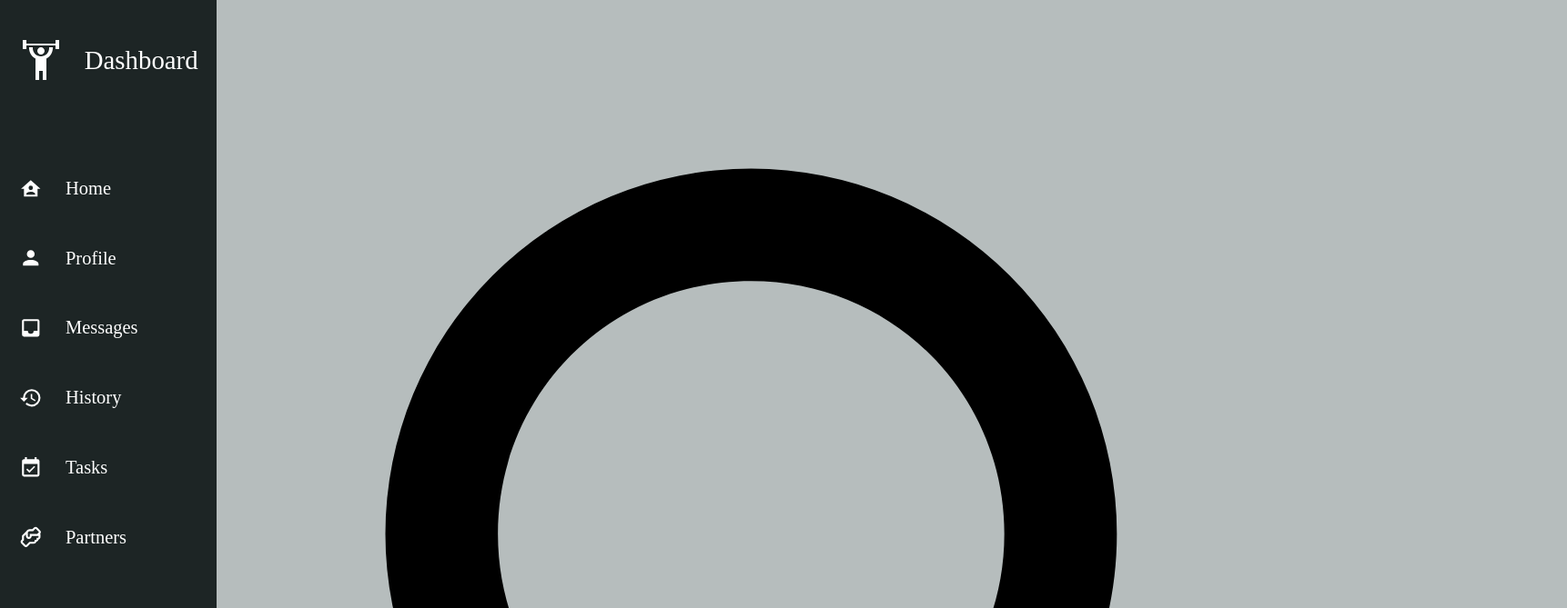
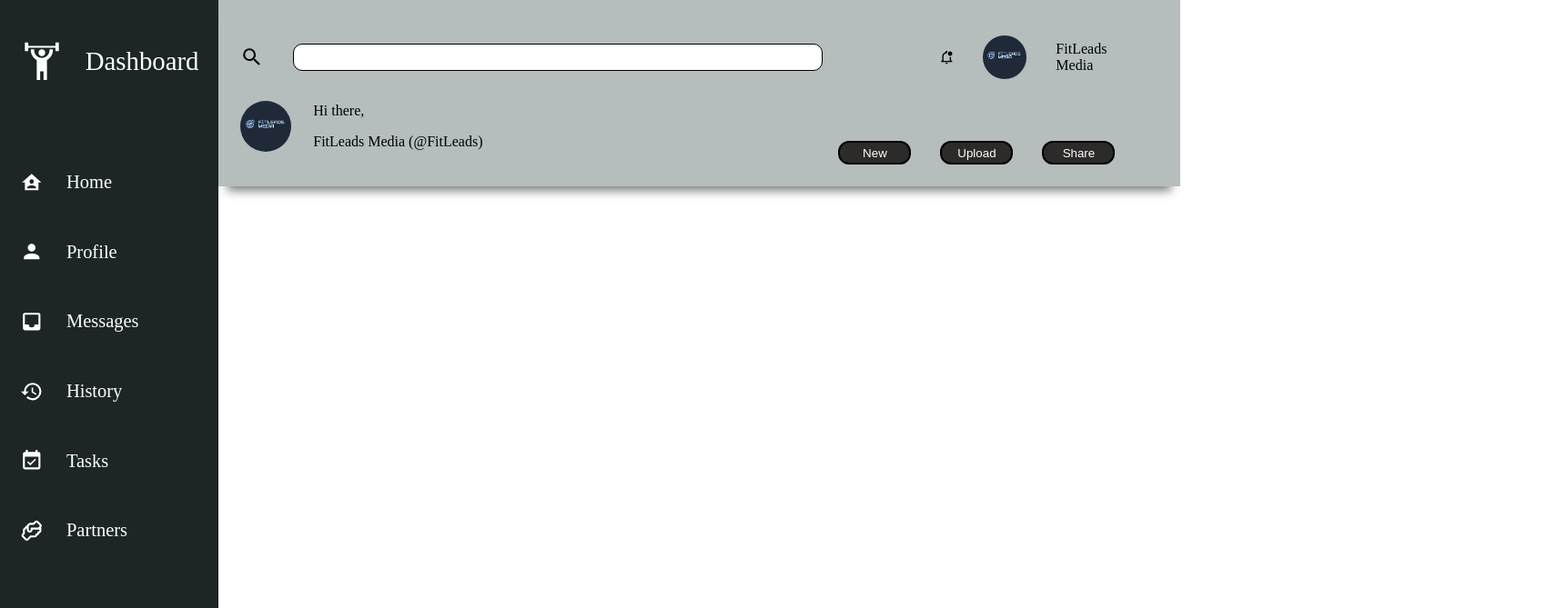
Before and after one commit to ramicoder/Admin-dashboard, a plain HTML site: page index.html in a window 1280 px wide. Shown: the top 669 px of the page at 91% size, 1722 px wide, since content can reach past the window. Drawn offline with Linux system fonts and the light colour scheme; a web font is replaced by a local one.

Commit message:
developed the navigation bar: Designed the input text field, the buttons, and the rest if tge content

```diff
--- a/index.html
+++ b/index.html
@@ -70,7 +70,7 @@
                 </div>
             </div>
             <div class="nav-bottom">
-                <div class="nav-botom-left">
+                <div class="nav-bottom-left">
                     <img src="FitLeads.png">
                     <div class="Greeting">
                         <p>Hi there,</p>
--- a/style.css
+++ b/style.css
@@ -5,9 +5,15 @@
     margin: 0;
 }
 
+svg {
+    width: clamp(1.3rem, 2vw, 1.8rem);
+    height: clamp(1.3rem, 2vw, 1.8rem);
+    flex-shrink: 1;
+}
+
 .container {
 display: grid;
-grid-template-columns: 1fr 4fr;
+grid-template-columns: 1fr 5fr;
 grid-template-rows: 1fr 4fr;
 height: 100vh;
 }
@@ -18,23 +24,21 @@
     color: white;
     display: flex;
     flex-direction: column;
-    gap: clamp(1rem, 10vw, 4rem);
-    padding: clamp(0.8rem, 1.7vw, 1.3rem);
+    gap: clamp(1rem, 8vw, 3.5rem);
+    padding: clamp(0.8rem, 1.7vw, 2rem);
     fill: white;
-    align-items: start;
+    padding-bottom: 10px;
 }
 
 .header {
     display: flex;
-    font-size: 1em;
     gap: clamp(1rem, 2vw, 1.5rem);
     font-size: clamp(1rem, 3vw, 1.8rem);
-
 }
 
 .header svg {
     width: clamp(1.8rem, 5vw, 3rem);
-    height: clamp(1.8rem, 5vw, 3rem);
+    height: clamp(1.7rem, 4vw, 2.8rem);
     align-self: center;
 }
 
@@ -62,10 +66,82 @@
     background-color: rgb(182, 189, 189);
     display: flex;
     flex-direction: column;
+    box-shadow: 0 15px 10px -10px rgba(0, 0, 0, 0.5);
+    padding: clamp(1rem, 2vw, 1.5rem);
 }
 
+.nav-top {
+    display: flex;
+    justify-content: space-between;
+    gap: clamp(5rem, 10vw, 10rem);
+    margin-top: 5px;
+}
+
+.nav-top-left {
+    display: flex;
+    gap: clamp(1rem, 5vw, 2rem);
+    align-items: center;
+}
+
+input {
+    height: clamp(1.3rem, 2vw, 1.8rem);
+    width: clamp(30rem, 45vw, 50rem);
+    border: 1px solid black;
+    border-radius: 10px;
+}
+
+.nav-top-right {
+    display: flex;
+    gap: clamp(1rem, 4vw, 2rem);
+    margin-right: 3rem;
+    align-items: center;
+}
+
+.nav-top-right img {
+    width: clamp(1.8rem, 5vw, 3rem);
+    height: clamp(1.8rem, 5vw, 3rem);
+    border-radius: 30px;
+    align-items: start;
+}
+
+.nav-bottom {
+    display: flex;
+    justify-content: space-between;
+}
+
+.nav-bottom-left {
+    display: flex;
+    gap: clamp(1rem, 3vw, 1.5rem);
+    align-items: center;
+}
+
+.nav-bottom-left img {
+    width: clamp(2rem, 6vw, 3.5rem);
+    height: clamp(2rem, 6vw, 3.5rem);
+    border-radius: 30px;
+}
+
+.nav-bottom-right {
+    display: flex;
+    margin-right: 3rem;
+    gap: clamp(1rem, 4vw, 2rem);
+    align-items: end;
+}
+
+button {
+    height: clamp(1.3rem, 2vw, 1.8rem);
+    width: clamp(5rem, 6vw, 7rem);
+    background-color: rgb(45, 42, 42);
+    color: #fff;
+    border-radius: 12px;
+    border: 2px solid black;
+}
+
+.greeting {
+    display: flex;
+    flex-direction: column;
+}
 .content {
     grid-row: 2 / 3;
     grid-column: 2 / 3;
-
 }
```
